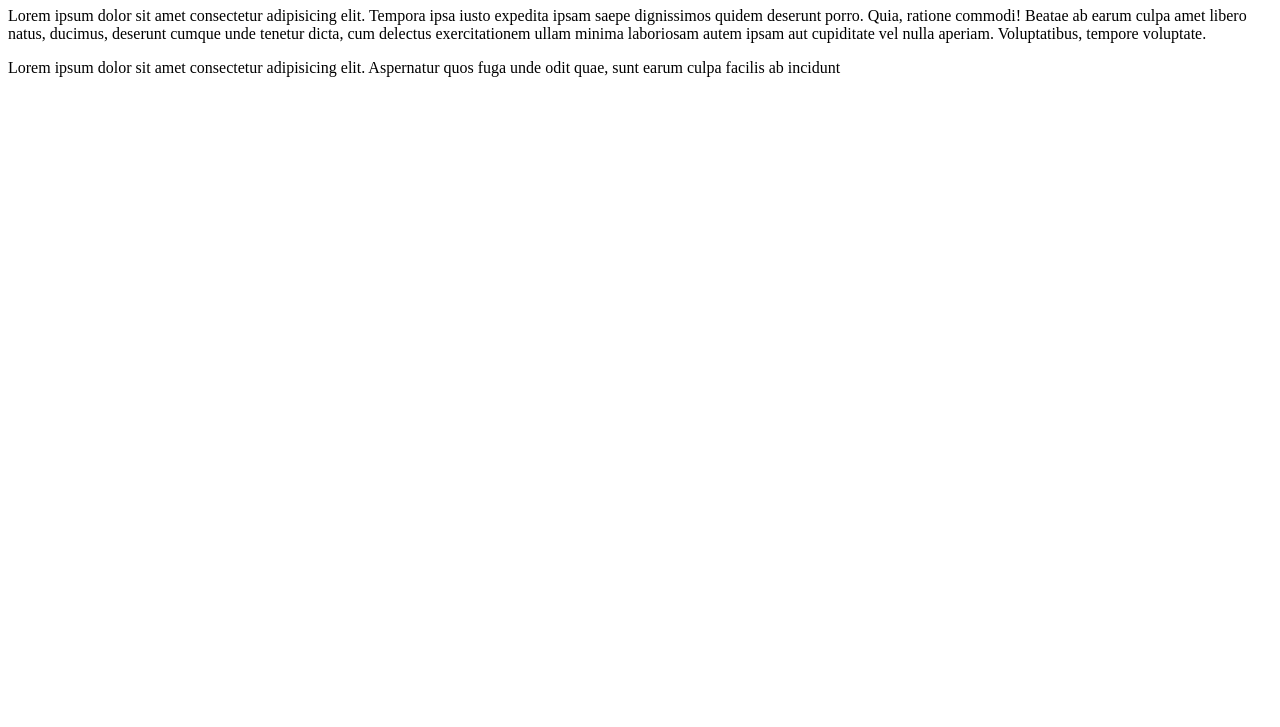
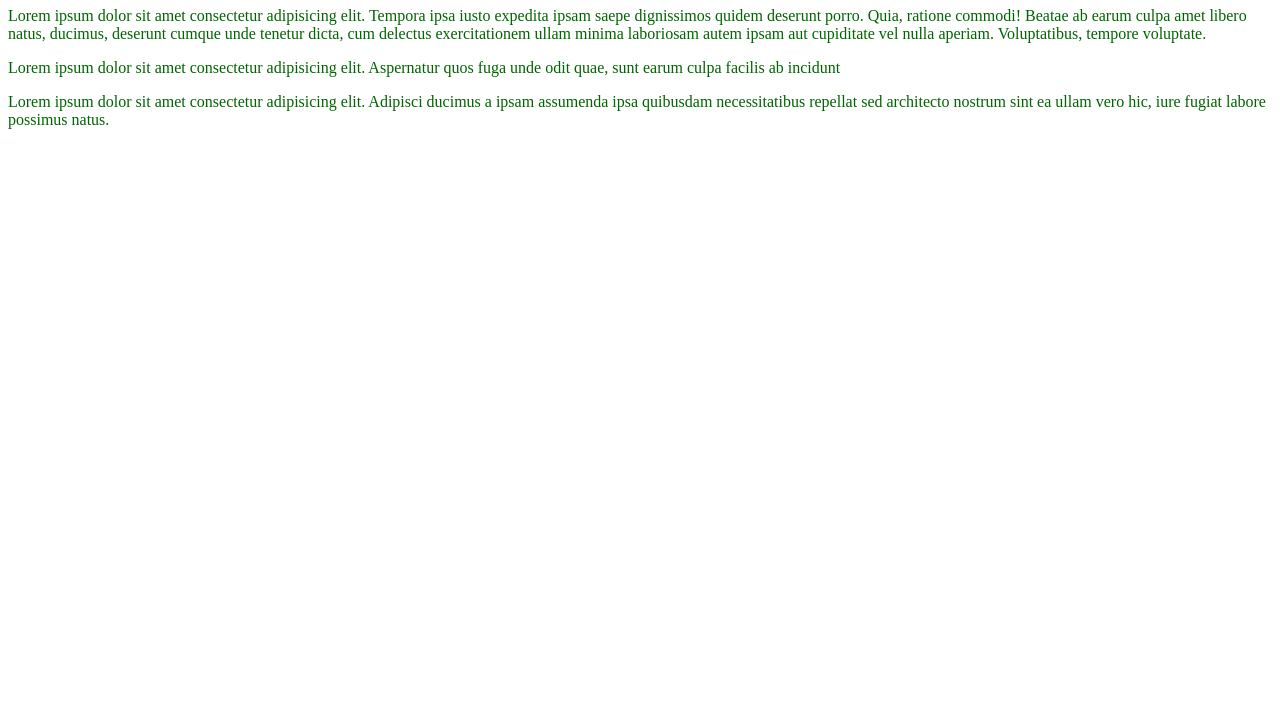
Before and after one commit to devshourovpro/my-second-repo, a plain HTML site: page index.html in a window 1280 px wide. Shown: the part 73-800 px from the top of the page. Drawn offline with Linux system fonts and the light colour scheme.

Commit message:
style added

```diff
--- a/index.html
+++ b/index.html
@@ -5,10 +5,12 @@
     <meta http-equiv="X-UA-Compatible" content="IE=edge">
     <meta name="viewport" content="width=device-width, initial-scale=1.0">
     <title>My Second Repo</title>
+    <link rel="stylesheet" href="style.css">
 </head>
 <body>
     <h1>Fuck You</h1>
     <p>Lorem ipsum dolor sit amet consectetur adipisicing elit. Tempora ipsa iusto expedita ipsam saepe dignissimos quidem deserunt porro. Quia, ratione commodi! Beatae ab earum culpa amet libero natus, ducimus, deserunt cumque unde tenetur dicta, cum delectus exercitationem ullam minima laboriosam autem ipsam aut cupiditate vel nulla aperiam. Voluptatibus, tempore voluptate.</p>
     <p>Lorem ipsum dolor sit amet consectetur adipisicing elit. Aspernatur quos fuga unde odit quae, sunt earum culpa facilis ab incidunt </p>
+    <p>Lorem ipsum dolor sit amet consectetur adipisicing elit. Adipisci ducimus a ipsam assumenda ipsa quibusdam necessitatibus repellat sed architecto nostrum sint ea ullam vero hic, iure fugiat labore possimus natus.</p>
 </body>
 </html>
--- /dev/null
+++ b/style.css
@@ -0,0 +1,3 @@
+p{
+    color: darkgreen;
+}
```
